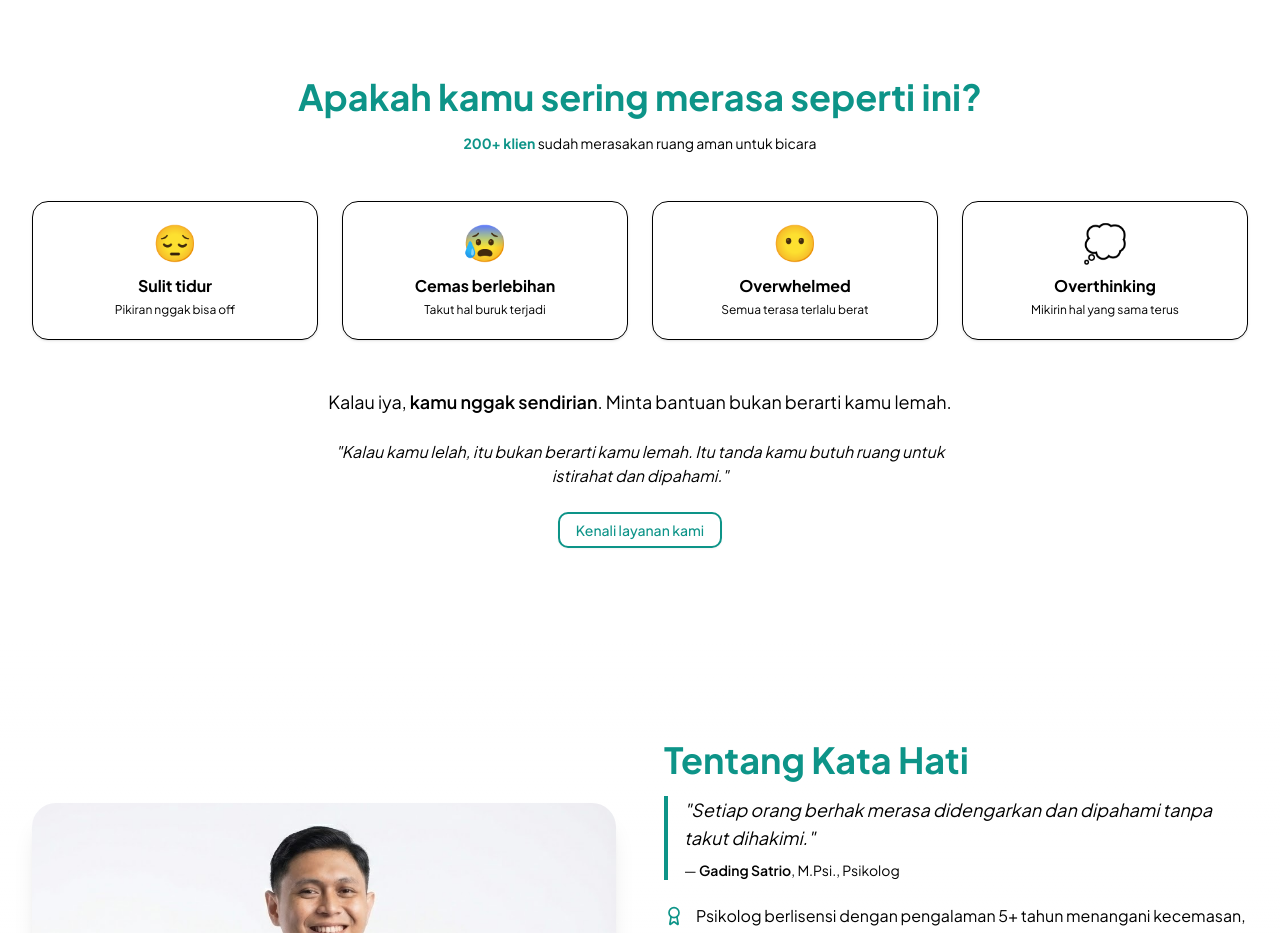
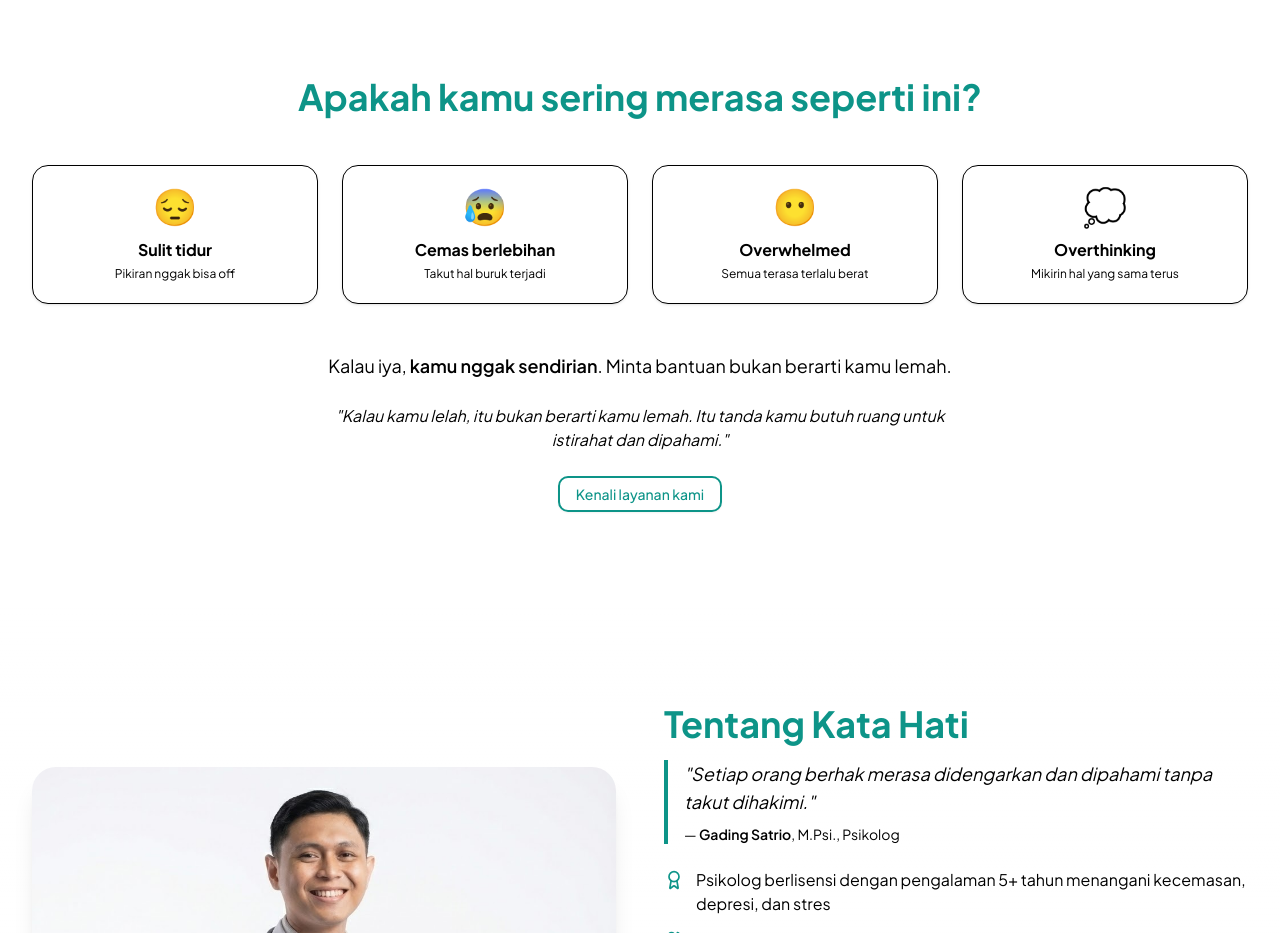
Before and after one commit to iamgading/katahati.id, a Next.js app: page / in a window 1280 px wide. Shown: the part 900-1833 px from the top of the page. Built offline with nearby package versions, Linux system fonts and the light colour scheme.

Commit message:
Update: remove text from EmpathySection and change favicon to transparent teal SVG

```diff
--- a/src/components/EmpathySection.tsx
+++ b/src/components/EmpathySection.tsx
@@ -34,9 +34,7 @@
           <h2 className="text-2xl sm:text-3xl lg:text-4xl font-bold text-primary mb-3 sm:mb-4">
             Apakah kamu sering merasa seperti ini?
           </h2>
-          <p className="text-sm text-muted-foreground">
-            <span className="font-bold text-primary">200+ klien</span> sudah merasakan ruang aman untuk bicara
-          </p>
+
         </div>
 
         <div className="grid grid-cols-2 lg:grid-cols-4 gap-3 sm:gap-4 lg:gap-6 mb-6 sm:mb-8 lg:mb-12">
```
Also changed, not shown: src/app/icon.png (deleted), src/app/icon.svg (added).
